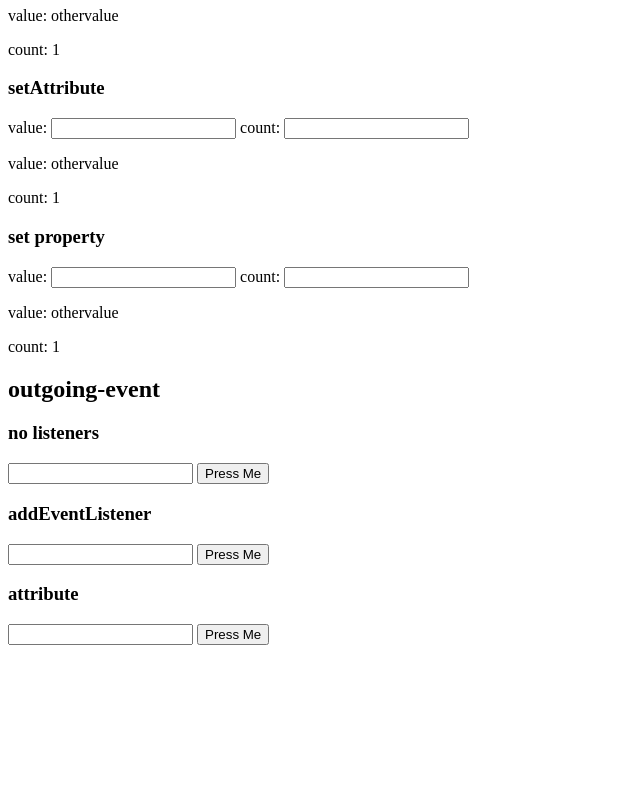
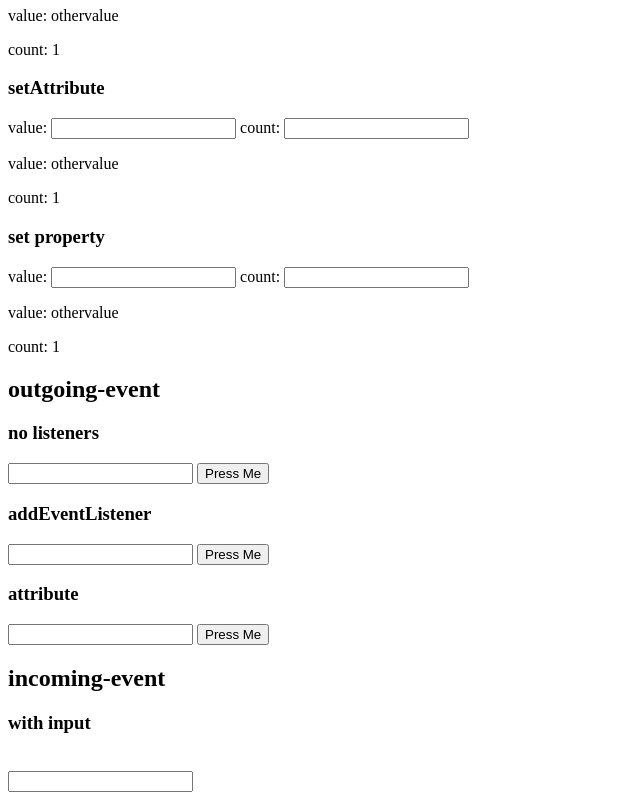
Before and after one commit to jmbtutor/webcomponent-sandbox, a website with bundled scripts: page index.html in a window 1280 px wide. Shown: the part 2025-2825 px from the top of the page, without its empty margins (0-640 px from the left). Before the commit the page ends 2678 px from the top, so only its background shows below. Built offline with nearby package versions, Linux system fonts and the light colour scheme; files whose address does not match are found by name.

Commit message:
Add incoming-event custom element

```diff
--- a/index.html
+++ b/index.html
@@ -8,6 +8,7 @@
     <script type="module" src="./single-slot-with-default.js"></script>
     <script type="module" src="./with-attributes.js"></script>
     <script type="module" src="./outgoing-event.js"></script>
+    <script type="module" src="./incoming-event.js"></script>
   </head>
   <body>
     <h1>Web Components Test</h1>
@@ -79,5 +80,11 @@
     <h3>attribute</h3>
     <outgoing-event id="outgoing-event-attribute" oninput="console.log('outgoing-event-attribute input', event)" onclick="console.log('outgoing-event-attribute click', event)"></outgoing-event><br />
     <!-- Must use <a href="https://github.com/Polymer/lit-element/issues/653">addEventListener</a> for custom events -->
+
+    <!-- incoming-event -->
+    <h2>incoming-event</h2>
+    <h3>with input</h3>
+    <incoming-event></incoming-event><br />
+    <input oninput="this.dispatchEvent(new CustomEvent('incoming-custom-event', { detail: this.value, bubbles: true, composed: true }))" />
   </body>
 </html>
```
